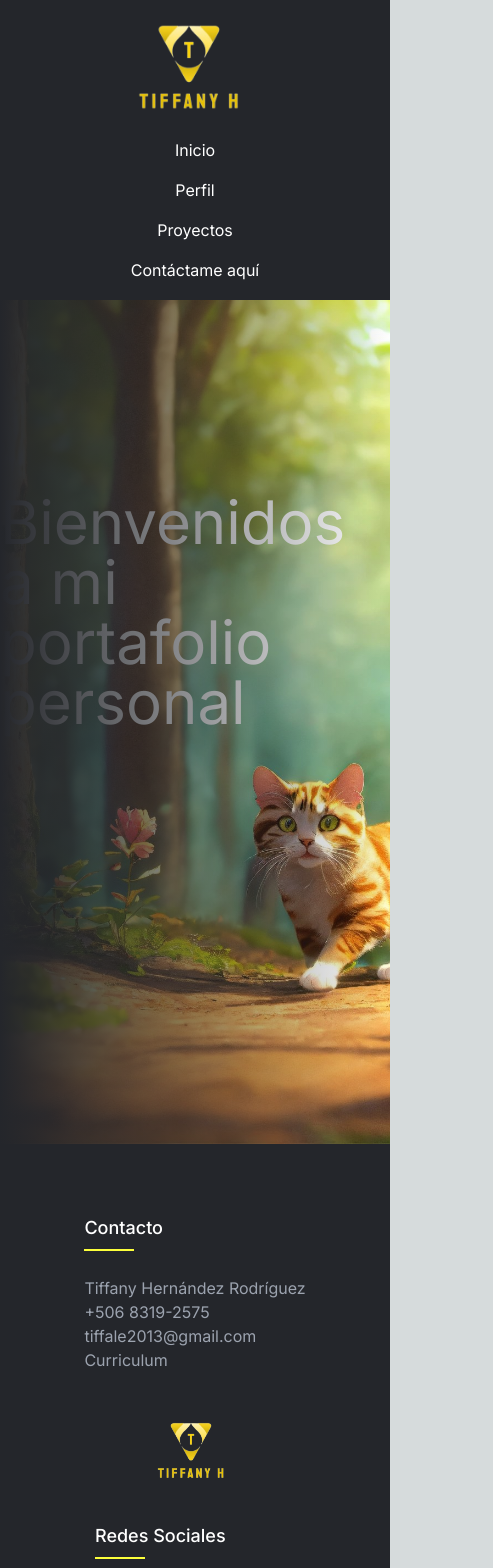
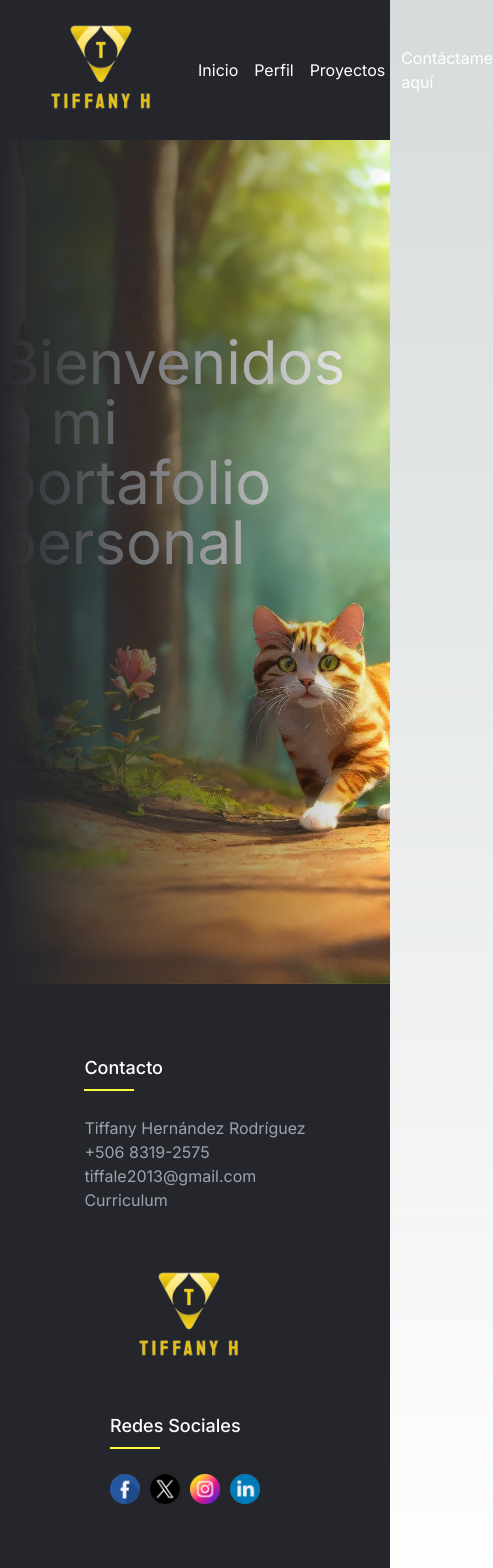
Before and after one commit to tihernan/portafolio_personal, a Next.js app: page / in a window 390 px wide. Shown: the top 1568 px of the page, 493 px wide, since content can reach past the window. Built offline with nearby package versions, Linux system fonts and the light colour scheme.

Commit message:
Ajustes del responsive
Correcciones en el responsive del header y footer
Ajustes del tamaño de los iconos y orientación de los links de navegación

```diff
--- a/src/app/globals.css
+++ b/src/app/globals.css
@@ -83,13 +83,13 @@ body {
   }
 
   .nav-links {
-    flex-direction: column;
+    flex-direction: row;
     gap: 1rem;
   }
 
   .header img.foto {
-    width: 100px;
-    height: 100px;
+    width: 50px;
+    height: 50px;
     margin: 20px 0;
   }
 
@@ -239,8 +239,13 @@ html {
   }
 
   .footer img.logo {
-    width: 100px;
-    height: 100px;
+    width: 150px;
+    height: 150px;
     margin: 0 auto 20px;
   }
+
+  .footer-col .social-links a {
+    height: 30px;
+    width: 30px;
+  }
 }
```
